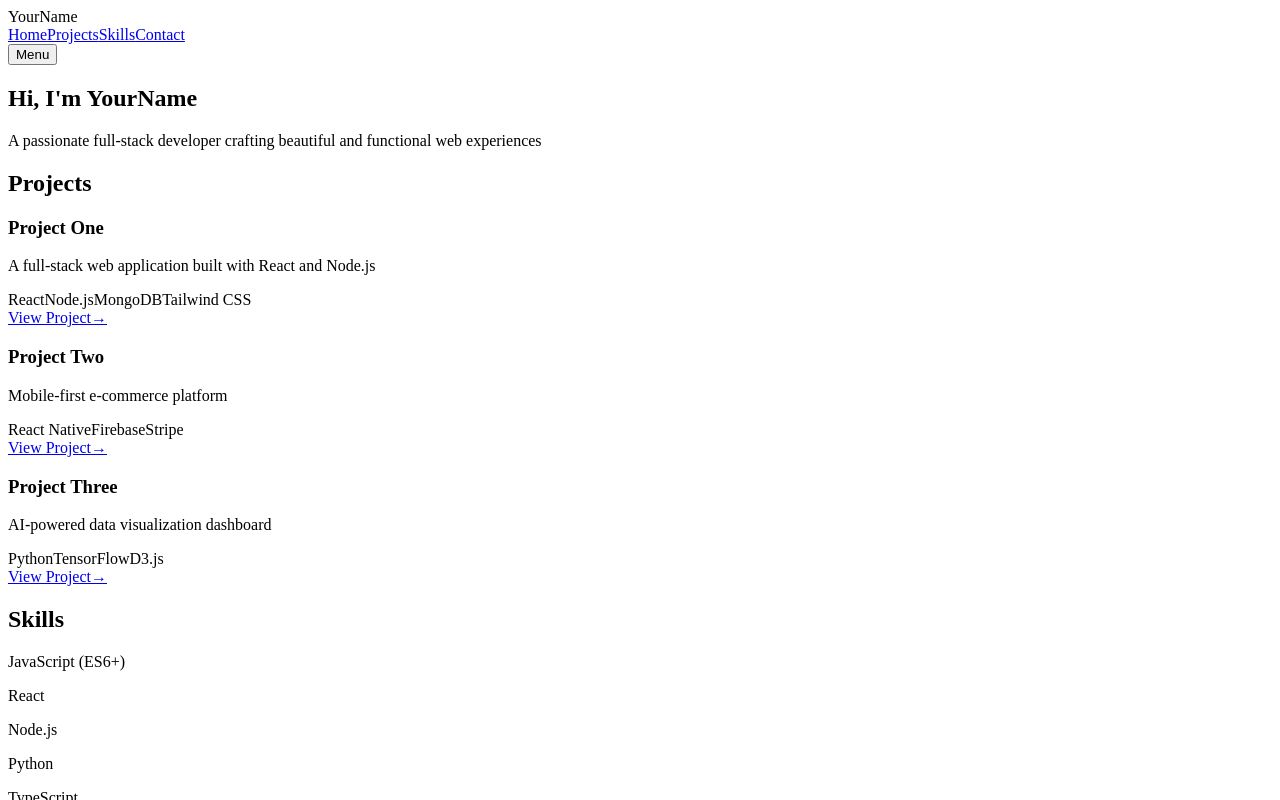
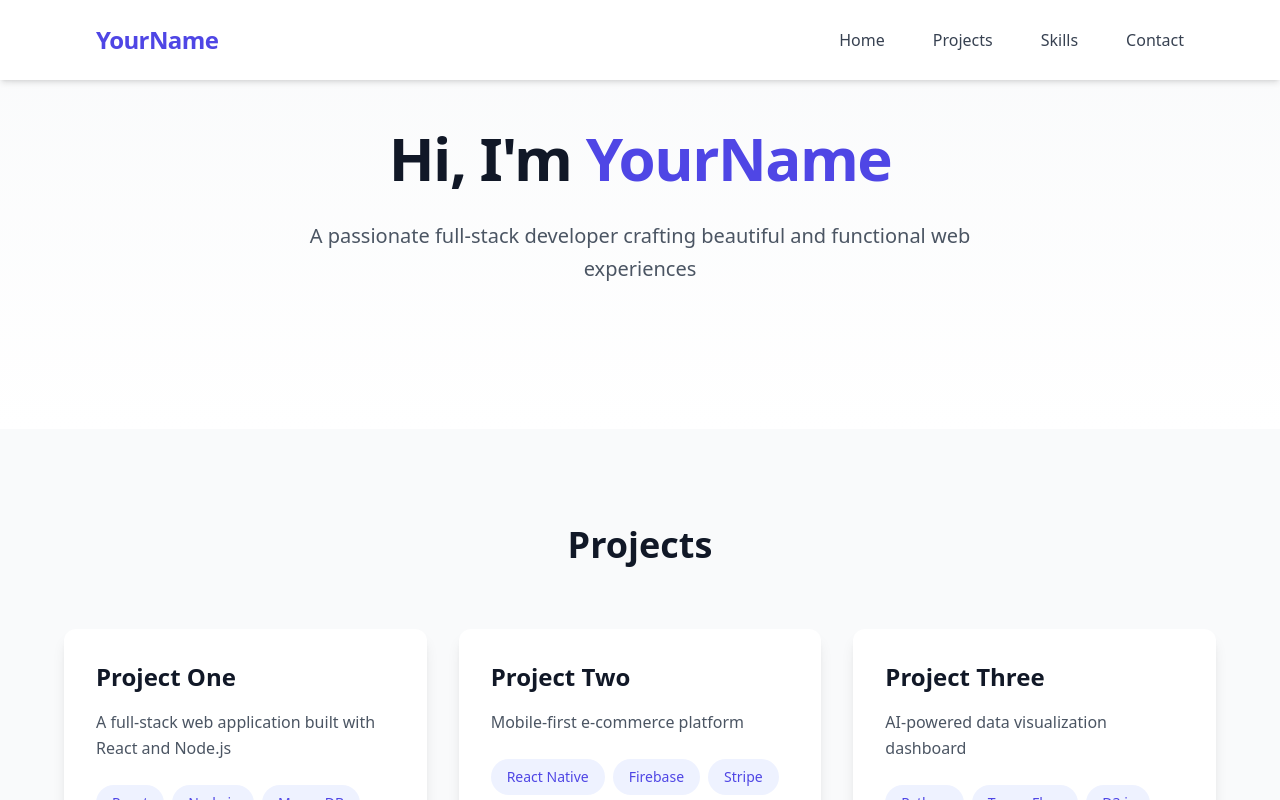
Before and after one commit to fahdmaa/portfolio, a Next.js app: page / in a window 1280 px wide. Shown: the top 800 px of the page. Built offline with nearby package versions, Linux system fonts and the light colour scheme.

Commit message:
Add Tailwind CSS configuration

```diff
--- /dev/null
+++ b/postcss.config.js
@@ -0,0 +1,6 @@
+module.exports = {
+  plugins: {
+    tailwindcss: {},
+    autoprefixer: {},
+  },
+}
--- /dev/null
+++ b/src/pages/_app.js
@@ -0,0 +1,7 @@
+import '../styles/globals.css'
+
+function MyApp({ Component, pageProps }) {
+  return <Component {...pageProps} />
+}
+
+export default MyApp
--- /dev/null
+++ b/src/styles/globals.css
@@ -0,0 +1,3 @@
+@tailwind base;
+@tailwind components;
+@tailwind utilities;
--- /dev/null
+++ b/tailwind.config.js
@@ -0,0 +1,11 @@
+/** @type {import('tailwindcss').Config} */
+module.exports = {
+  content: [
+    "./src/pages/**/*.{js,ts,jsx,tsx}",
+    "./src/components/**/*.{js,ts,jsx,tsx}",
+  ],
+  theme: {
+    extend: {},
+  },
+  plugins: [],
+}
```
Also changed, not shown: package.json (+10 -4 lines), 1 other file (tests, documents, lock files or other folders).
